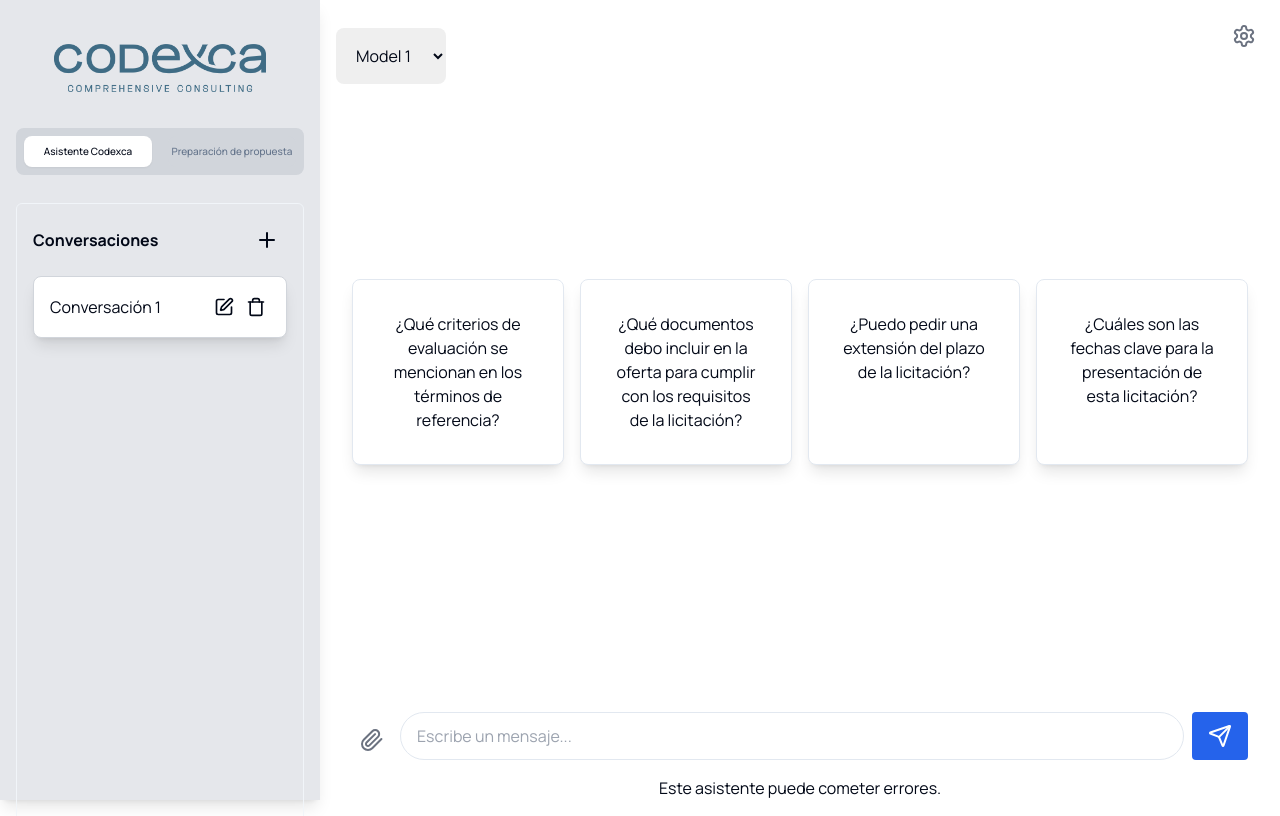
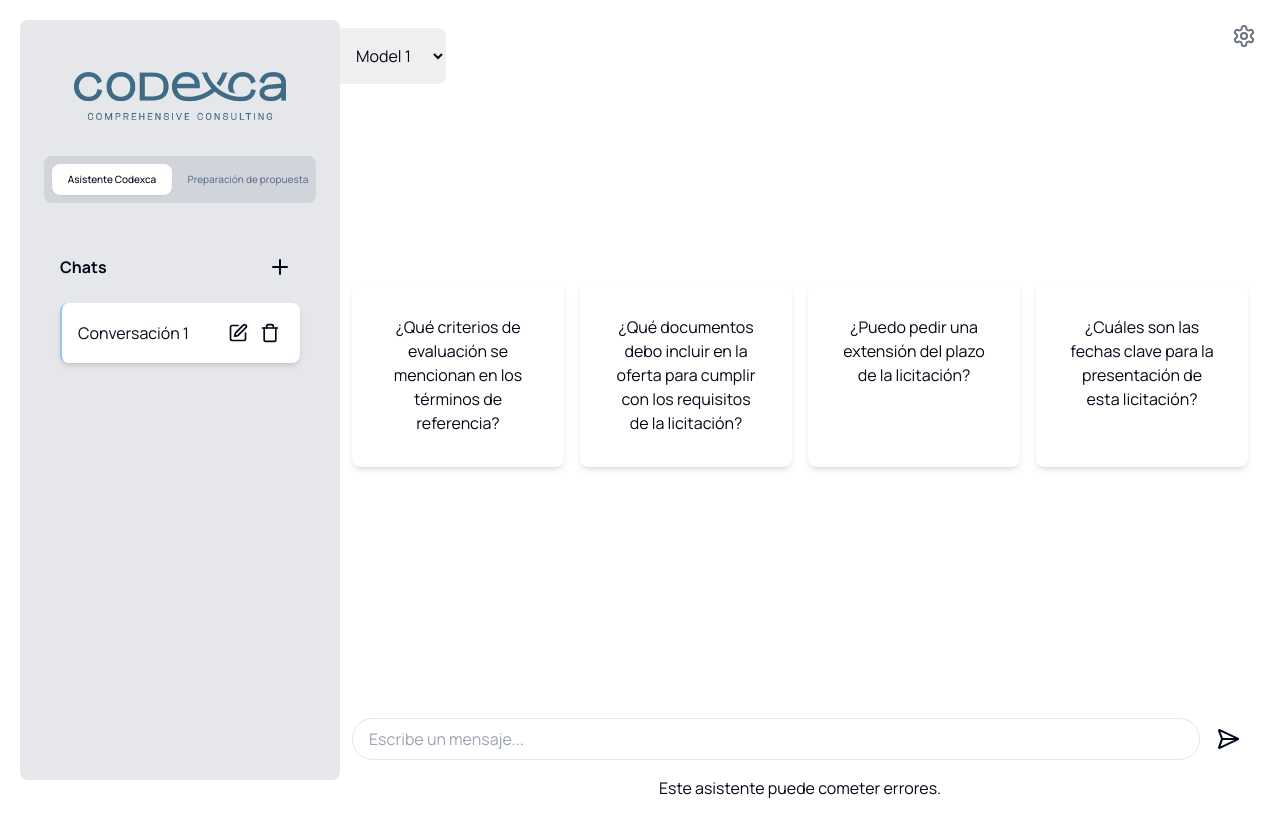
Before and after one commit to MottumData/UI-Asistente, a Next.js app: page / in a window 1280 px wide. Built offline with nearby package versions, Linux system fonts and the light colour scheme.

Commit message:
Cambios en el sidebar

```diff
--- a/src/components/ui/card.tsx
+++ b/src/components/ui/card.tsx
@@ -1,13 +1,33 @@
 import React from 'react';
+import classNames from 'classnames';
 
 interface CardProps {
   children: React.ReactNode;
   className?: string;
   onClick?: () => void;
+  hoverable?: boolean;
 }
 
-export const Card: React.FC<CardProps> = ({ children, className, onClick}) => {
-  return <div className={`border rounded-lg p-4 shadow-lg bg-white ${className}`} onClick={onClick}> {children}</div>;
+export const Card: React.FC<CardProps> = ({
+  children,
+  className,
+  onClick,
+  hoverable = false,
+}) => {
+  return (
+    <div
+      className={classNames(
+        'rounded-lg p-4 shadow-md bg-white transition-transform transform',
+        {
+          'hover:shadow-lg hover:scale-105 cursor-pointer': hoverable,
+        },
+        className
+      )}
+      onClick={onClick}
+    >
+      {children}
+    </div>
+  );
 };
 
 export const CardContent: React.FC<CardProps> = ({ children, className }) => {
--- a/src/components/ui/chatInterface.tsx
+++ b/src/components/ui/chatInterface.tsx
@@ -4,7 +4,7 @@ import React, { useState, useEffect, useRef } from 'react';
 import Sidebar from './sideBar'; // Import Sidebar
 import { Button } from './button';
 import { Input } from './input';
-import { Send, User, Monitor, ArrowLeft, ArrowRight, Paperclip, File, Settings } from 'lucide-react';
+import { Send, User, Monitor, ArrowLeft, ArrowRight, Paperclip, File, Settings, SendHorizonal } from 'lucide-react';
 import { v4 as uuidv4 } from 'uuid';
 import { Card, CardContent } from './card';
 import { Tooltip } from 'react-tooltip';
@@ -112,7 +112,7 @@ const ChatInterface: React.FC = () => {
       };
 
       // Realizar la llamada POST a la API
-      fetch('http://localhost:8000/chat-rag/', {
+      fetch('http://localhost:8000/chat/', {
         method: 'POST',
         headers: {
           'Content-Type': 'application/json',
@@ -171,65 +171,6 @@ const ChatInterface: React.FC = () => {
   const handleModelChange = (e: React.ChangeEvent<HTMLSelectElement>) => {
     setSelectedModel(e.target.value);
   };
-
-  const handleFileUpload = (e: React.ChangeEvent<HTMLInputElement>) => {
-    const files = Array.from(e.target.files || []);
-    if (files.length === 0) return;
-
-    // Filtrar archivos permitidos
-    const allowedTypes = ['application/pdf', 'text/plain', 'application/json'];
-    const filteredFiles = files.filter(file => allowedTypes.includes(file.type));
-
-    if (filteredFiles.length === 0) {
-      alert('Solo se permiten archivos PDF, TXT o JSON.');
-      return;
-    }
-
-    const formData = new FormData();
-    filteredFiles.forEach(file => {
-      formData.append('file', file); // Asegúrate de que el nombre 'file' coincide con lo que espera el backend
-    });
-
-    fetch('http://localhost:8000/upload-file/', {
-      method: 'POST',
-      body: formData,
-    })
-      .then(response => {
-        if (!response.ok) {
-          return response.json().then(errorData => {
-            throw new Error(`Error ${response.status}: ${errorData.detail}`);
-          });
-        }
-        return response.json();
-      })
-      .then(data => {
-        alert('Archivo subido exitosamente');
-
-        // Suponiendo que la respuesta contiene una propiedad 'uploadedFiles'
-        if (data.uploadedFiles && Array.isArray(data.uploadedFiles)) {
-          const uploadedFiles = data.uploadedFiles.map((file: any) => ({
-            fileName: file.name,
-            fileUrl: file.url,
-          }));
-
-          setConversations(prevConversations =>
-            prevConversations.map(conv =>
-              conv.id === currentConversationId
-                ? { ...conv, uploadedFiles: [...(conv.uploadedFiles || []), ...uploadedFiles] }
-                : conv
-            )
-          );
-        } else {
-          throw new Error('La respuesta del servidor no contiene la propiedad "uploadedFiles".');
-        }
-      })
-      .catch(error => {
-        console.error('Error al subir el archivo:', error);
-        alert(`Hubo un error al subir el archivo: ${error.message}`);
-      });
-  };
-
-  const currentConversation = conversations.find(conv => conv.id === currentConversationId);
 
   return (
     <div className="flex h-screen">
@@ -320,36 +261,7 @@ const ChatInterface: React.FC = () => {
               <div ref={messagesEndRef} /> {/* Punto para auto-scroll */}
             </div>
             <div className="left-80 right-0 p-4 bg-white">
-              {(currentConversation?.uploadedFiles || []).length > 0 && (
-                <div className="mb-2">
-                  {(currentConversation?.uploadedFiles || []).map((file, index) => (
-                    <div key={index} className="flex items-center space-x-2 mb-2 ml-10">
-                      <File className="text-gray-500" />
-                      <a href={file.fileUrl} target="_blank" rel="noopener noreferrer">
-                        {file.fileName}
-                      </a>
-                    </div>
-                  ))}
-                </div>
-              )}
               <div className="flex space-x-2">
-                <label htmlFor="file-upload" className="cursor-pointer">
-                  <div className="p-2 hover:bg-gray-100 rounded-full mt-6">
-                    <Paperclip
-                      className="text-gray-500"
-                      data-tooltip-id="tooltip"
-                      data-tooltip-content="Subir archivo"
-                    />
-                  </div>
-                  <Tooltip id="tooltip" place="right"/>
-                </label>
-                <input
-                  id="file-upload"
-                  type="file"
-                  className="hidden"
-                  onChange={handleFileUpload} // Método actualizado
-                  accept=".pdf, .txt, .json" // Tipos de archivos permitidos
-                />
                 <Input
                   value={input}
                   onChange={(e) => setInput(e.target.value)}
@@ -357,9 +269,30 @@ const ChatInterface: React.FC = () => {
                   onKeyPress={(e) => e.key === 'Enter' && sendMessage()}
                   className="flex-grow rounded-full mt-4"
                 />
-                <Button onClick={sendMessage} className='mt-4'>
-                  <Send />
-                </Button>
+                <button
+                  onClick={sendMessage}
+                  className="
+                    mt-4
+                    p-2
+                    rounded-full
+                    focus:outline-none
+                    transition
+                    duration-200
+                    ease-in-out
+                  "
+                  aria-label="Enviar mensaje"
+                >
+                  <SendHorizonal
+                    className="
+                      w-6 h-6
+                      hover:text-gray-700
+                      active:opacity-75
+                      transition-opacity
+                      duration-200
+                      ease-in-out
+                    "
+                  />
+                </button>
               </div>
               <div className="flex items-center justify-center mt-4">
                 <p className="disclaimer">Este asistente puede cometer errores.</p>
--- a/src/components/ui/sideBar.tsx
+++ b/src/components/ui/sideBar.tsx
@@ -2,10 +2,11 @@
 
 import React, { useState, useEffect, useRef } from 'react';
 import { Tabs, TabsContent, TabsList, TabsTrigger } from './tabs';
-import { Edit, Plus, MoreVertical, Trash} from 'lucide-react';
+import { Edit, Plus, MoreVertical, Trash, Check, X } from 'lucide-react';
 import UploadGuide from './uploadGuide';
 import { Card } from './card';
 import { Tooltip } from 'react-tooltip';
+import classNames from 'classnames';
 
 interface SidebarProps {
   activeTab: string;
@@ -33,6 +34,7 @@ const Sidebar: React.FC<SidebarProps> = ({
   const [activeConversationId, setActiveConversationId] = useState<string | null>(null);
   const [dropdownOpenId, setDropdownOpenId] = useState<string | null>(null);
   const dropdownRef = useRef<HTMLDivElement>(null);
+  const inputRef = useRef<HTMLInputElement>(null);
 
   const handleEditClick = (id: string, currentName: string, e: React.MouseEvent) => {
     e.stopPropagation();
@@ -88,8 +90,14 @@ const Sidebar: React.FC<SidebarProps> = ({
     };
   }, [dropdownOpenId]);
 
+  useEffect(() => {
+    if (editingId && inputRef.current) {
+      inputRef.current.focus();
+    }
+  }, [editingId]);
+
   return (
-    <div className="fixed top-0 left-0 h-full w-80 bg-gray-200 shadow-lg p-4 box-border">
+    <div className="fixed top-5 left-5 bottom-5 w-80 bg-gray-200 p-6 rounded-lg flex flex-col">
       <div className="flex justify-center mb-4">
         <img src="/logo_codexca_big.png" alt="Codexca Logo" className="h-16 p-2 mb-3 mt-5" />
       </div>
@@ -98,10 +106,10 @@ const Sidebar: React.FC<SidebarProps> = ({
           <TabsTrigger value="chat" className="p-2 text-center bg-gray-300 rounded-lg hover:bg-gray-100">Asistente Codexca</TabsTrigger>
           <TabsTrigger value="upload" className="p-2 text-center bg-gray-300 rounded-lg hover:bg-gray-100">Preparación de propuesta</TabsTrigger>
         </TabsList>
-        <TabsContent value="chat" className="flex-grow overflow-auto p-4 box-border">
+        <TabsContent value="chat" className="flex-grow overflow-auto p-4">
 
-        <div className="flex justify-between items-center mb-4">
-          <h3 className="text-md font-semibold">Conversaciones</h3>
+        <div className="flex justify-between items-center mb-4 focus:outline-none">
+          <h3 className="text-md font-semibold">Chats</h3>
           <div className="hover:bg-gray-100 rounded-full p-2">
             <Plus
               className="cursor-pointer"
@@ -115,23 +123,34 @@ const Sidebar: React.FC<SidebarProps> = ({
             {conversations.map((conv) => (
               <Card
               key={conv.id}
-                className={`p-4 border rounded-lg mb-4 cursor-pointer ${activeConversationId === conv.id ? 'bg-gray-100 border-blue-500' : 'bg-white border-gray-300'}`}
+              className={classNames(
+                'p-4 rounded-lg mb-4 cursor-pointer transition-all duration-200',
+                {
+                  'border-l-4 border-l-blue-500': activeConversationId === conv.id,
+                  'bg-white border-l-2 border-l-blue-300': activeConversationId !== conv.id,
+                  'border-l-4 border-l-blue-400 shadow-inner': editingId === conv.id,
+                }
+              )}
               onClick={() => handleConversationClick(conv.id)}
+              hoverable={true}
             >
-                <li className="flex justify-between items-center rounded-full">
+                <li className="flex justify-between items-center">
                   {editingId === conv.id ? (
+                    <>
                       <input
+                        ref={inputRef}
                         type="text"
                         value={newName}
                         onChange={handleNameChange}
                         onBlur={() => handleNameSubmit(conv.id)}
                         onKeyPress={(e) => e.key === 'Enter' && handleNameSubmit(conv.id)}
-                      className="flex-grow mr-2"
-                      onClick={(e) => e.stopPropagation()}
+                        className="flex-grow mr-2 border-b-2 border-blue-500 focus:outline-none focus:border-blue-700 bg-gray-100 rounded transition-all duration-200 ease-in-out"
                         style={{ width: '70%' }}
+                        aria-label="Nombre de conversación"
                       />
+                    </>
                   ) : (
-                    <span>{conv.name}</span>
+                    <span className="flex-grow">{conv.name}</span>
                   )}
                   <div className="flex space-x-1">
                   <div className="p-1 hover:bg-gray-100 rounded-lg cursor-pointer">
@@ -139,27 +158,28 @@ const Sidebar: React.FC<SidebarProps> = ({
                       size={20}
                       className="focus:outline-none"
                       onClick={(e) => handleEditClick(conv.id, conv.name, e)}
-                      data-tooltip-id="tooltip"
+                      data-tooltip-id={`edit-tooltip-${conv.id}`}
                       data-tooltip-content="Renombrar"
                     />
+                    <Tooltip id={`edit-tooltip-${conv.id}`} place="right" />
                   </div>
                   <div className="p-1 hover:bg-gray-100 rounded-lg cursor-pointer">
                     <Trash
                       size={20}
                       className="focus:outline-none"
                       onClick={(e) => handleDeleteClick(conv.id, e)}
-                      data-tooltip-id="tooltip"
+                      data-tooltip-id={`delete-tooltip-${conv.id}`}
                       data-tooltip-content="Borrar"
                     />
+                    <Tooltip id={`delete-tooltip-${conv.id}`} place="right" />
                   </div>
-                  <Tooltip id="tooltip" place="right"/>
                   </div>
                 </li>
               </Card>
             ))}
           </ul>
         </TabsContent>
-        <TabsContent value="upload" className="flex-grow overflow-auto p-4 box-border">
+        <TabsContent value="upload" className="flex-grow overflow-auto p-4 focus:outline-none">
           <UploadGuide step={step} activeTab={activeTab} setActiveTab={setActiveTab} />
         </TabsContent>
       </Tabs>
--- a/src/components/ui/tabs.tsx
+++ b/src/components/ui/tabs.tsx
@@ -40,7 +40,7 @@ const TabsContent = React.forwardRef<
   <TabsPrimitive.Content
     ref={ref}
     className={cn(
-      "mt-5 rounded-md border border-muted p-6",
+      "mt-5 rounded-md p-6",
       className
     )}
     {...props}
```
Lines whose indentation alone changed are shown as unchanged.
